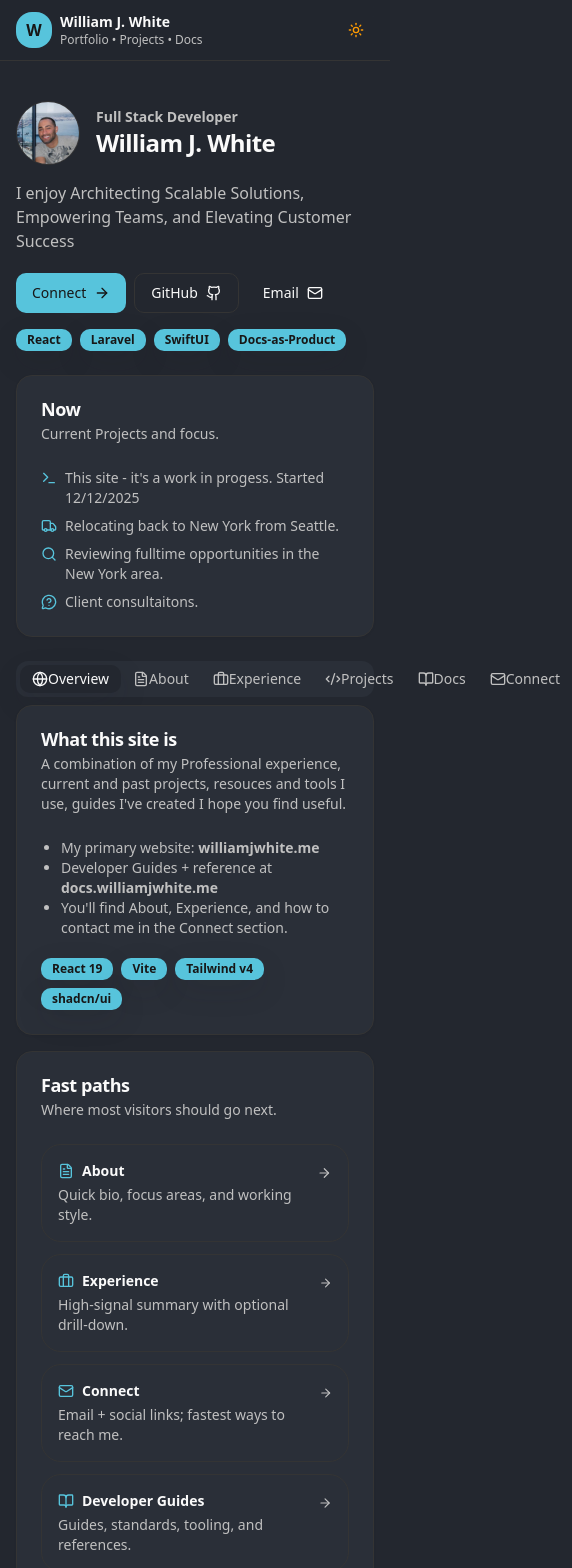
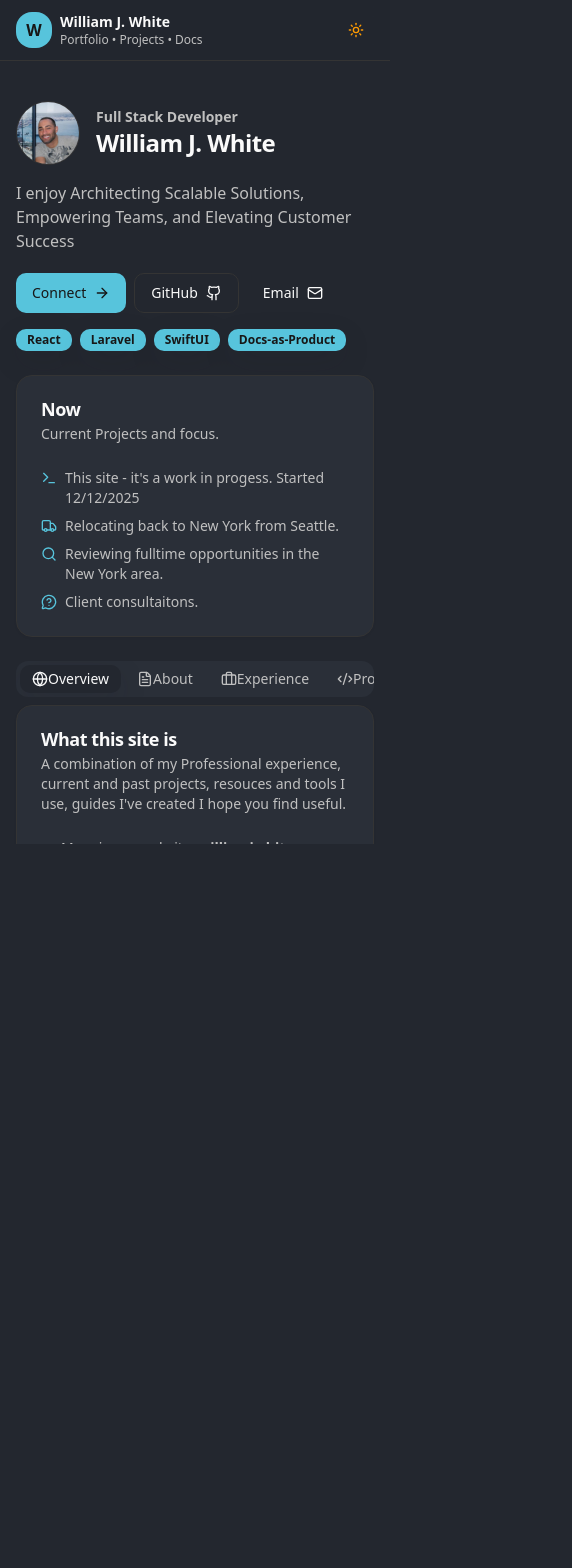
Before and after one commit to williamjwhite/williamjwhite.github.io, a React (Vite) app: page / in a window 390 px wide. Shown: the top 1568 px of the page, 572 px wide, since content can reach past the window. After the commit the page ends 844 px from the top, so only its background shows below. Built offline with nearby package versions, Linux system fonts and the light colour scheme.

Commit message:
Improved responsive design
- left to right scroll - viewport

```diff
--- a/src/App.tsx
+++ b/src/App.tsx
@@ -104,7 +104,205 @@ export default function App() {
       <main className="w-full max-w-6xl px-4 pb-16 mx-auto">
         <IntroHeader />
 
-        {/* Tabs moved up: directly below intro + avatar */}
+        {/* Tabs: mobile-safe horizontal scroll rail */}
+        <Tabs defaultValue="overview" className="mt-6">
+          {/* Wrapper ensures the TabsList can scroll without pushing layout wider */}
+          <div className="w-full max-w-full overflow-x-hidden">
+            <TabsList
+              className={[
+                "tab-rail", // defined in index.css below
+                "w-full justify-start",
+                "flex-nowrap",
+                "gap-1",
+              ].join(" ")}
+            >
+              <TabsTrigger
+                className="shrink-0 whitespace-nowrap"
+                value="overview"
+              >
+                <Globe className="w-4 h-4" /> Overview
+              </TabsTrigger>
+
+              <TabsTrigger className="shrink-0 whitespace-nowrap" value="about">
+                <FileText className="w-4 h-4" /> About
+              </TabsTrigger>
+
+              <TabsTrigger
+                className="shrink-0 whitespace-nowrap"
+                value="experience"
+              >
+                <Briefcase className="w-4 h-4" /> Experience
+              </TabsTrigger>
+
+              <TabsTrigger
+                className="shrink-0 whitespace-nowrap"
+                value="projects"
+              >
+                <Code2 className="w-4 h-4" /> Projects
+              </TabsTrigger>
+
+              <TabsTrigger className="shrink-0 whitespace-nowrap" value="docs">
+                <BookOpen className="w-4 h-4" /> Docs
+              </TabsTrigger>
+
+              <TabsTrigger
+                className="shrink-0 whitespace-nowrap"
+                value="connect"
+              >
+                <Mail className="w-4 h-4" /> Connect
+              </TabsTrigger>
+            </TabsList>
+          </div>
+
+          <TabsContent value="overview">
+            <TwoCol
+              left={
+                <Card>
+                  <CardHeader>
+                    <CardTitle>What this site is</CardTitle>
+                    <CardDescription>
+                      A combination of my Professional experience, current and
+                      past projects, resouces and tools I use, guides I&apos;ve
+                      created I hope you find useful.
+                    </CardDescription>
+                  </CardHeader>
+                  <CardContent className="space-y-3">
+                    <ul className="pl-5 text-sm list-disc text-muted-foreground">
+                      <li>
+                        My primary website: <strong>williamjwhite.me</strong>
+                      </li>
+                      <li>
+                        Developer Guides + reference at{" "}
+                        <strong>docs.williamjwhite.me</strong>
+                      </li>
+                      <li>
+                        You&apos;ll find About, Experience, and how to contact
+                        me in the Connect section.
+                      </li>
+                    </ul>
+
+                    <div className="flex flex-wrap gap-2 pt-2">
+                      <Badge>React 19</Badge>
+                      <Badge>Vite</Badge>
+                      <Badge>Tailwind v4</Badge>
+                      <Badge>shadcn/ui</Badge>
+                    </div>
+                  </CardContent>
+                </Card>
+              }
+              right={
+                <Card>
+                  <CardHeader>
+                    <CardTitle>Fast paths</CardTitle>
+                    <CardDescription>
+                      Where most visitors should go next.
+                    </CardDescription>
+                  </CardHeader>
+                  <CardContent className="space-y-3">
+                    <FastLink
+                      icon={<FileText className="w-4 h-4" />}
+                      title="About"
+                      desc="Quick bio, focus areas, and working style."
+                      href="#about"
+                    />
+                    <FastLink
+                      icon={<Briefcase className="w-4 h-4" />}
+                      title="Experience"
+                      desc="High-signal summary with optional drill-down."
+                      href="#experience"
+                    />
+                    <FastLink
+                      icon={<Mail className="w-4 h-4" />}
+                      title="Connect"
+                      desc="Email + social links; fastest ways to reach me."
+                      href="#connect"
+                    />
+                    <FastLink
+                      icon={<BookOpen className="w-4 h-4" />}
+                      title="Developer Guides"
+                      desc="Guides, standards, tooling, and references."
+                      href={LINKS.docs}
+                    />
+                  </CardContent>
+                </Card>
+              }
+            />
+          </TabsContent>
+
+          <TabsContent value="about">
+            <div id="about" className="scroll-mt-24">
+              <AboutSection />
+            </div>
+          </TabsContent>
+
+          <TabsContent value="experience">
+            <div id="experience" className="scroll-mt-24">
+              <ExperienceSection />
+            </div>
+          </TabsContent>
+
+          <TabsContent value="projects">
+            <div className="grid gap-4 md:grid-cols-2">
+              <ProjectCard
+                title="TrakTeam"
+                desc="Multi-platform operational tooling for crew workflows and commissary ordering."
+                href={`${LINKS.docs}/projects/trakteam/overview`}
+                tags={["SwiftUI", "Operations", "Inventory"]}
+              />
+              <ProjectCard
+                title="CodeVault"
+                desc="Multi-platform snippet management, formatting, and future cloud sync."
+                href={`${LINKS.docs}/projects/codevault/overview`}
+                tags={["SwiftUI", "DevTools", "Productivity"]}
+              />
+            </div>
+          </TabsContent>
+
+          <TabsContent value="docs">
+            <Card>
+              <CardHeader>
+                <CardTitle>Developer Guides (Docs Site)</CardTitle>
+                <CardDescription>
+                  Structured content, searchable, versionable.
+                </CardDescription>
+              </CardHeader>
+              <CardContent className="grid gap-3 md:grid-cols-2">
+                <DocTile
+                  icon={<BookOpen className="w-4 h-4" />}
+                  title="Developer Guides"
+                  href={`${LINKS.docs}/developer-guides`}
+                  items={["Tooling", "Frontend", "Backend"]}
+                />
+                <DocTile
+                  icon={<Layers3 className="w-4 h-4" />}
+                  title="Deep Dives"
+                  href={`${LINKS.docs}/deep-dives`}
+                  items={["Architecture", "Performance"]}
+                />
+                <DocTile
+                  icon={<FileText className="w-4 h-4" />}
+                  title="Cheatsheets"
+                  href={`${LINKS.docs}/cheatsheets`}
+                  items={["Git", "Node", "DNS"]}
+                />
+                <DocTile
+                  icon={<Map className="w-4 h-4" />}
+                  title="General"
+                  href={`${LINKS.docs}/general`}
+                  items={["Notes", "Reference"]}
+                />
+              </CardContent>
+            </Card>
+          </TabsContent>
+
+          <TabsContent value="connect">
+            <div id="connect" className="scroll-mt-24">
+              <ConnectSection />
+            </div>
+          </TabsContent>
+        </Tabs>
+
+        {/* Tabs moved up: directly below intro + avatar
         <Tabs defaultValue="overview" className="mt-6">
           <TabsList className="justify-start w-full">
             <TabsTrigger value="overview">
@@ -272,7 +470,7 @@ export default function App() {
               <ConnectSection />
             </div>
           </TabsContent>
-        </Tabs>
+        </Tabs> */}
 
         <Separator className="my-10" />
 
--- a/src/index.css
+++ b/src/index.css
@@ -211,3 +211,43 @@
   transition-duration: 420ms;
   transition-timing-function: cubic-bezier(0.22, 1, 0.36, 1);
 }
+
+/* Added to improve responsive design*/
+/* =========================================================
+   MOBILE OVERFLOW FIX (prevents page panning)
+   ========================================================= */
+html,
+body {
+  width: 100%;
+  max-width: 100%;
+  overflow-x: hidden;
+}
+
+#root,
+#__next,
+main {
+  width: 100%;
+  max-width: 100%;
+  overflow-x: clip;
+}
+
+/* Flex/grid children can force overflow unless they can shrink */
+.flex,
+[class*="flex"],
+.grid,
+[class*="grid"] {
+  min-width: 0;
+}
+
+/* =========================================================
+   SHADCN TABS: scrollable rail on small screens
+   Apply via className="tab-rail" on TabsList
+   ========================================================= */
+.tab-rail {
+  max-width: 100%;
+  overflow-x: auto;
+  overflow-y: hidden;
+  -webkit-overflow-scrolling: touch;
+  scrollbar-width: thin;
+  padding-bottom: 0.25rem;
+}
```
